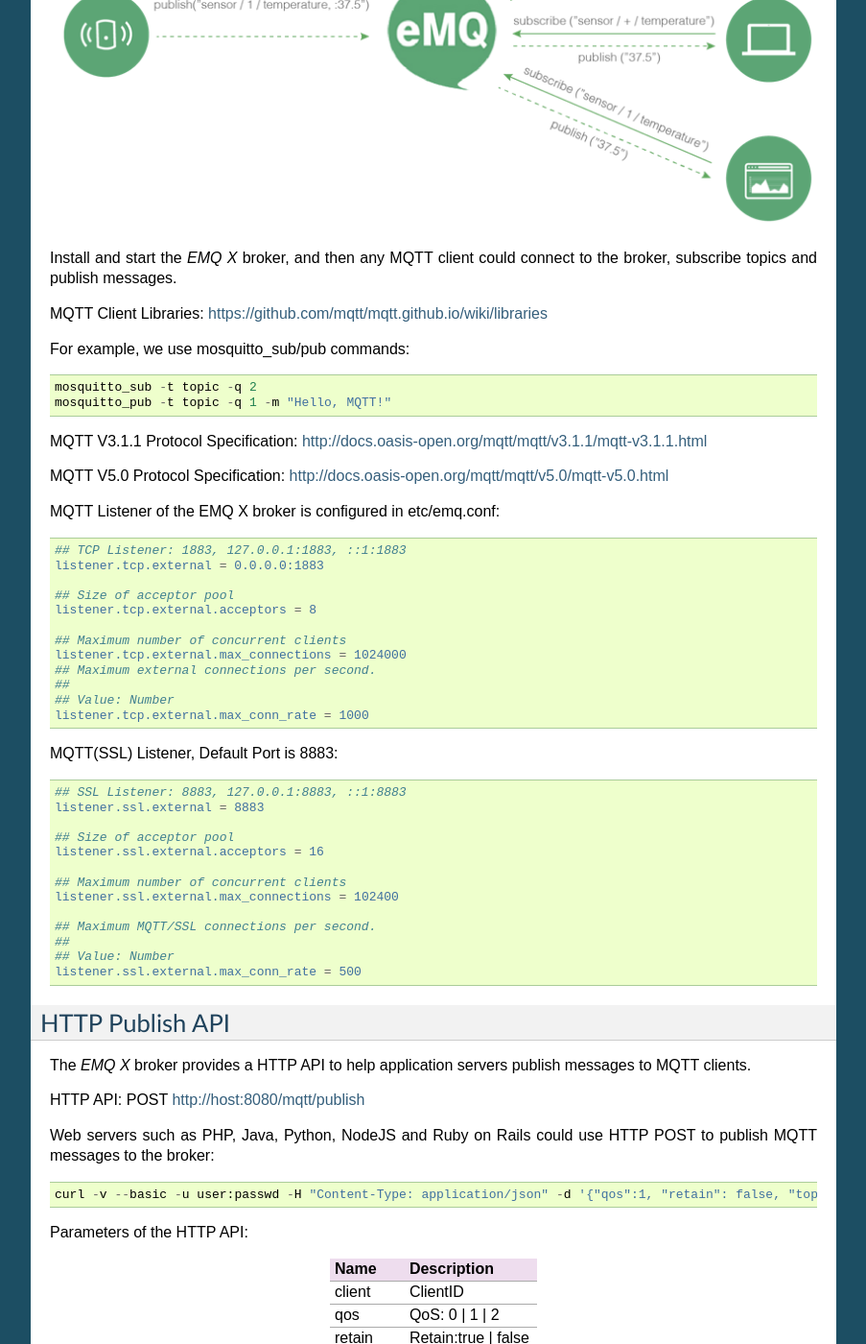
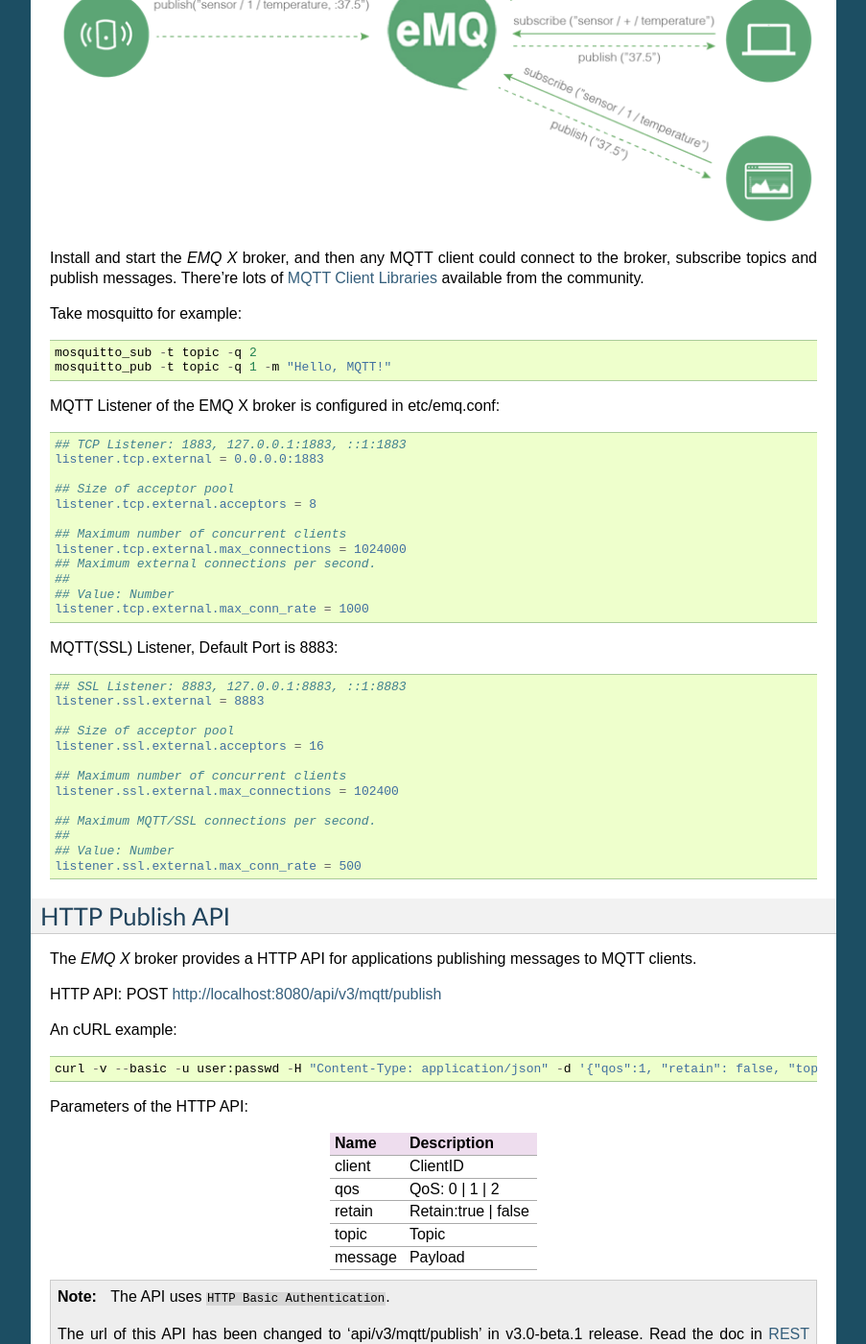
Before and after one commit to emqxarchive/emqx-docs-en, a Sphinx documentation site: the page built from source/guide.rst, in a window 1280 px wide and 1400 px high, scrolled down 9973 px. Shown: the whole window at 96% size, without its empty margins (198-1101 px from the left). Built offline with Sphinx 7.4.7, drawn with Linux system fonts in a browser that asks for light colours; some of the changed text lies outside the part shown.

Commit message:
Fix some grammar

```diff
--- a/source/guide.rst
+++ b/source/guide.rst
@@ -456,11 +456,11 @@
 ACL
 ---
 
-The ACL of *EMQ X* broker is responsible for authorizing MQTT clients to publish/subscribe topics.
+The Access Control Lists (ACL) of *EMQ X* broker is responsible for restricting the access to MQTT topics.
 
 The ACL rules define::
 
-    Allow|Deny Who Publish|Subscribe Topics
+    (Allow|Deny) Who (Publish|Subscribe) Topics
 
 Access Control Module of *EMQ X* broker will match the rules one by one::
 
@@ -633,22 +633,19 @@
 MQTT Publish/Subscribe
 ----------------------
 
-MQTT is a an extremely lightweight publish/subscribe messaging protocol designed for IoT, M2M and Mobile applications.
+MQTT is a an extremely lightweight publish/subscribe messaging protocol designed for IoT, M2M and Mobile applications. Specifications:
+`MQTT V3.1.1 <http://docs.oasis-open.org/mqtt/mqtt/v3.1.1/mqtt-v3.1.1.html>`_
+`MQTT V5.0 <http://docs.oasis-open.org/mqtt/mqtt/v5.0/mqtt-v5.0.html>`_
 
 .. image:: _static/images/pubsub_concept.png
 
-Install and start the *EMQ X* broker, and then any MQTT client could connect to the broker, subscribe topics and publish messages.
+Install and start the *EMQ X* broker, and then any MQTT client could connect to the broker, subscribe topics and publish messages. There're lots of `MQTT Client Libraries <https://github.com/mqtt/mqtt.github.io/wiki/libraries>`_ available from the community.
 
-MQTT Client Libraries: https://github.com/mqtt/mqtt.github.io/wiki/libraries
-
-For example, we use mosquitto_sub/pub commands::
+Take mosquitto for example::
 
     mosquitto_sub -t topic -q 2
     mosquitto_pub -t topic -q 1 -m "Hello, MQTT!"
 
-MQTT V3.1.1 Protocol Specification: http://docs.oasis-open.org/mqtt/mqtt/v3.1.1/mqtt-v3.1.1.html
-
-MQTT V5.0 Protocol Specification: http://docs.oasis-open.org/mqtt/mqtt/v5.0/mqtt-v5.0.html
 
 MQTT Listener of the EMQ X broker is configured in etc/emq.conf:
 
@@ -689,11 +686,11 @@
 HTTP Publish API
 ----------------
 
-The *EMQ X* broker provides a HTTP API to help application servers publish messages to MQTT clients.
+The *EMQ X* broker provides a HTTP API for applications publishing messages to MQTT clients.
 
-HTTP API: POST http://host:8080/mqtt/publish
+HTTP API: POST http://localhost:8080/api/v3/mqtt/publish
 
-Web servers such as PHP, Java, Python, NodeJS and Ruby on Rails could use HTTP POST to publish MQTT messages to the broker::
+An cURL example::
 
     curl -v --basic -u user:passwd -H "Content-Type: application/json" -d '{"qos":1, "retain": false, "topic":"world", "payload":"test" , "client_id": "C_1492145414740"}'  -k http://localhost:8080/api/v3/mqtt/publish
 
@@ -715,7 +712,7 @@
 
 .. NOTE::
 
-    The API uses HTTP Basic Authentication.
+    The API uses ``HTTP Basic Authentication``.
 
     The url of this API has been changed to 'api/v3/mqtt/publish' in v3.0-beta.1 release. Read the doc in :doc:`/rest`.
 
@@ -751,7 +748,7 @@
 
 The *EMQ X* broker periodically publishes internal status, MQTT statistics, metrics and client online/offline status to $SYS/# topics.
 
-For the *EMQ X* broker could be clustered, the $SYS topic path is started with::
+The $SYS topic path is prefixed with::
 
     $SYS/brokers/${node}/
 
@@ -763,7 +760,7 @@
 
 .. NOTE:: The broker only allows clients from localhost to subscribe $SYS topics by default.
 
-Sys Interval of publishing $SYS messages, could be configured in etc/emqx.config::
+The interval of publishing $SYS messages could be configured in etc/emqx.conf::
 
     ## System Interval of publishing broker $SYS Messages
     broker.sys_interval = 1m
```
Also changed, not shown: other parts of source/guide.rst (+14 -14 lines), source/install.rst (+4 -4 lines).
